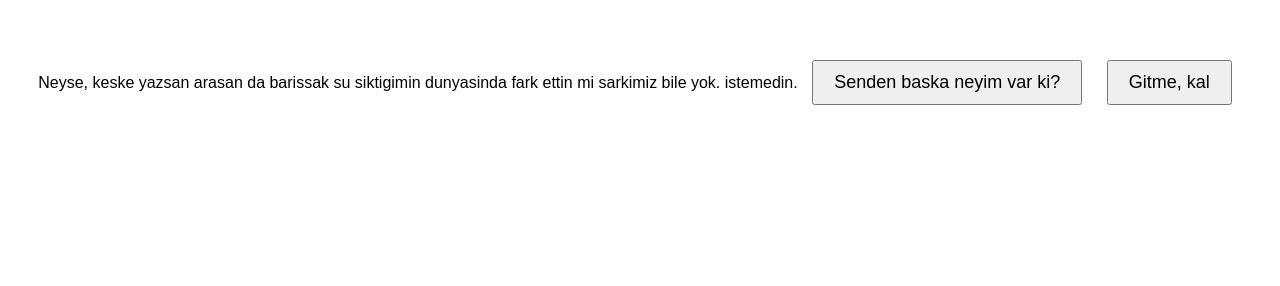
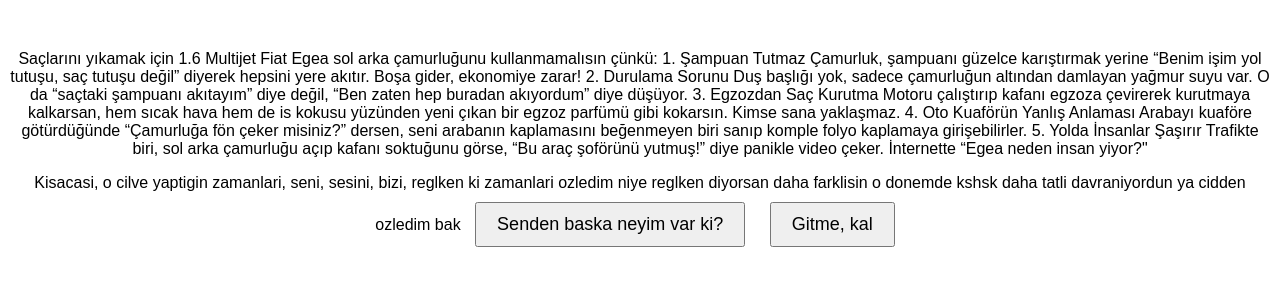
Before and after one commit to 150gotikavcisi/ozurdilerim, a plain HTML site: page index.html in a window 1280 px wide. Drawn offline with Linux system fonts and the light colour scheme.

Commit message:
Update index.html

```diff
--- a/index.html
+++ b/index.html
@@ -19,9 +19,20 @@
       </style>
 </head>
 <body>
-   <h>Neyse, keske yazsan arasan da barissak su siktigimin dunyasinda</h>
-    <h>fark ettin mi sarkimiz bile yok. istemedin.</h>
-    <audio id="muzik">
+    <p>
+        Saçlarını yıkamak için 1.6 Multijet Fiat Egea sol arka çamurluğunu kullanmamalısın çünkü:
+
+1. Şampuan Tutmaz Çamurluk, şampuanı güzelce karıştırmak yerine “Benim işim yol tutuşu, saç tutuşu değil” diyerek hepsini yere akıtır. Boşa gider, ekonomiye zarar!
+
+2. Durulama Sorunu Duş başlığı yok, sadece çamurluğun altından damlayan yağmur suyu var. O da “saçtaki şampuanı akıtayım” diye değil, “Ben zaten hep buradan akıyordum” diye düşüyor.
+
+3. Egzozdan Saç Kurutma Motoru çalıştırıp kafanı egzoza çevirerek kurutmaya kalkarsan, hem sıcak hava hem de is kokusu yüzünden yeni çıkan bir egzoz parfümü gibi kokarsın. Kimse sana yaklaşmaz.
+
+4. Oto Kuaförün Yanlış Anlaması Arabayı kuaföre götürdüğünde “Çamurluğa fön çeker misiniz?” dersen, seni arabanın kaplamasını beğenmeyen biri sanıp komple folyo kaplamaya girişebilirler.
+
+5. Yolda İnsanlar Şaşırır Trafikte biri, sol arka çamurluğu açıp kafanı soktuğunu görse, “Bu araç şoförünü yutmuş!” diye panikle video çeker. İnternette “Egea neden insan yiyor?"
+    </p><h> Kisacasi, o cilve yaptigin zamanlari, seni, sesini, bizi, reglken ki zamanlari ozledim niye reglken diyorsan daha farklisin o donemde kshsk daha tatli davraniyordun ya cidden ozledim bak </h>
+   <audio id="muzik">
         <source src="CEZA - Neyim Var ki feat. Sagopa K (Official Audio) [4AWJBMawRZk].mp3" type="audio/mpeg">
         Tarayıcınız ses dosyasını desteklemiyor.
     </audio>
```
